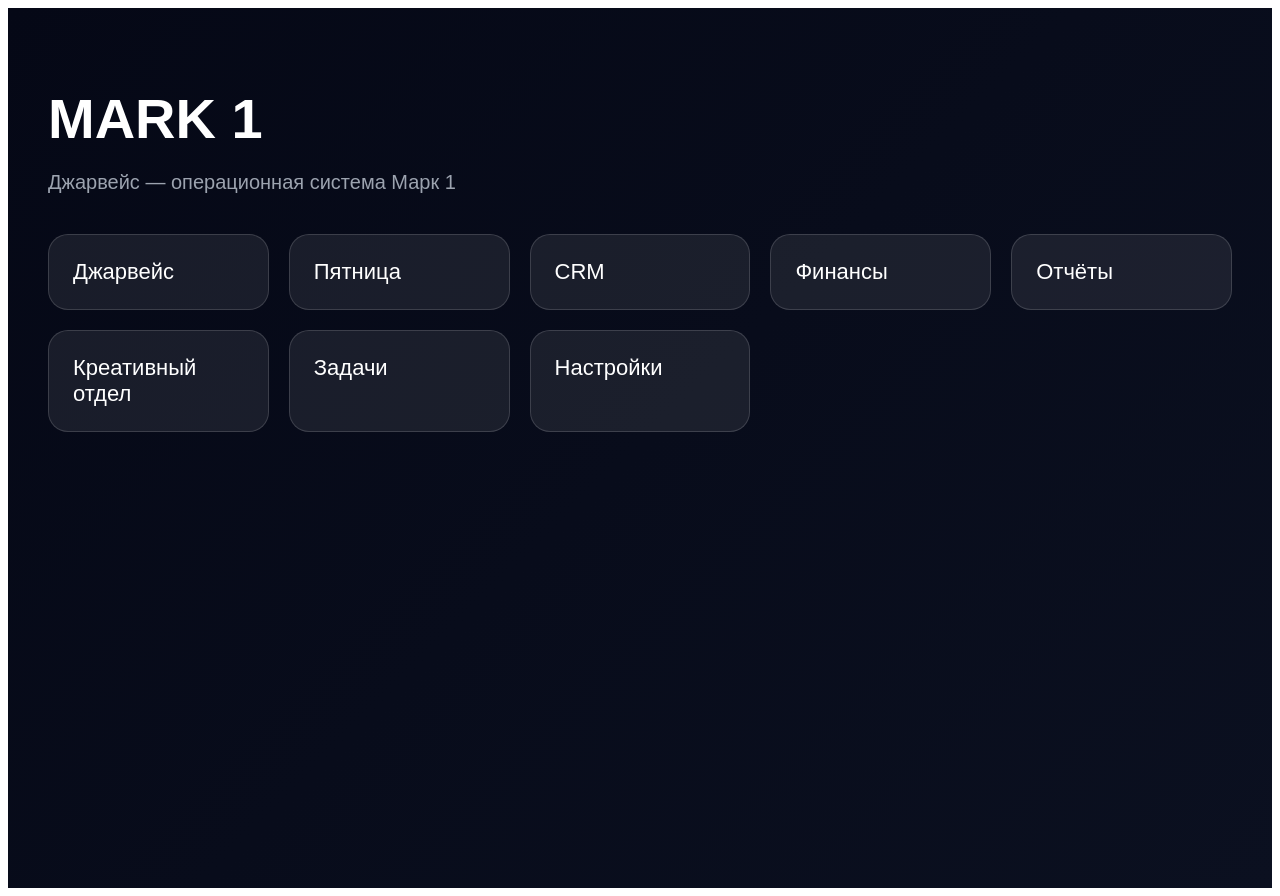
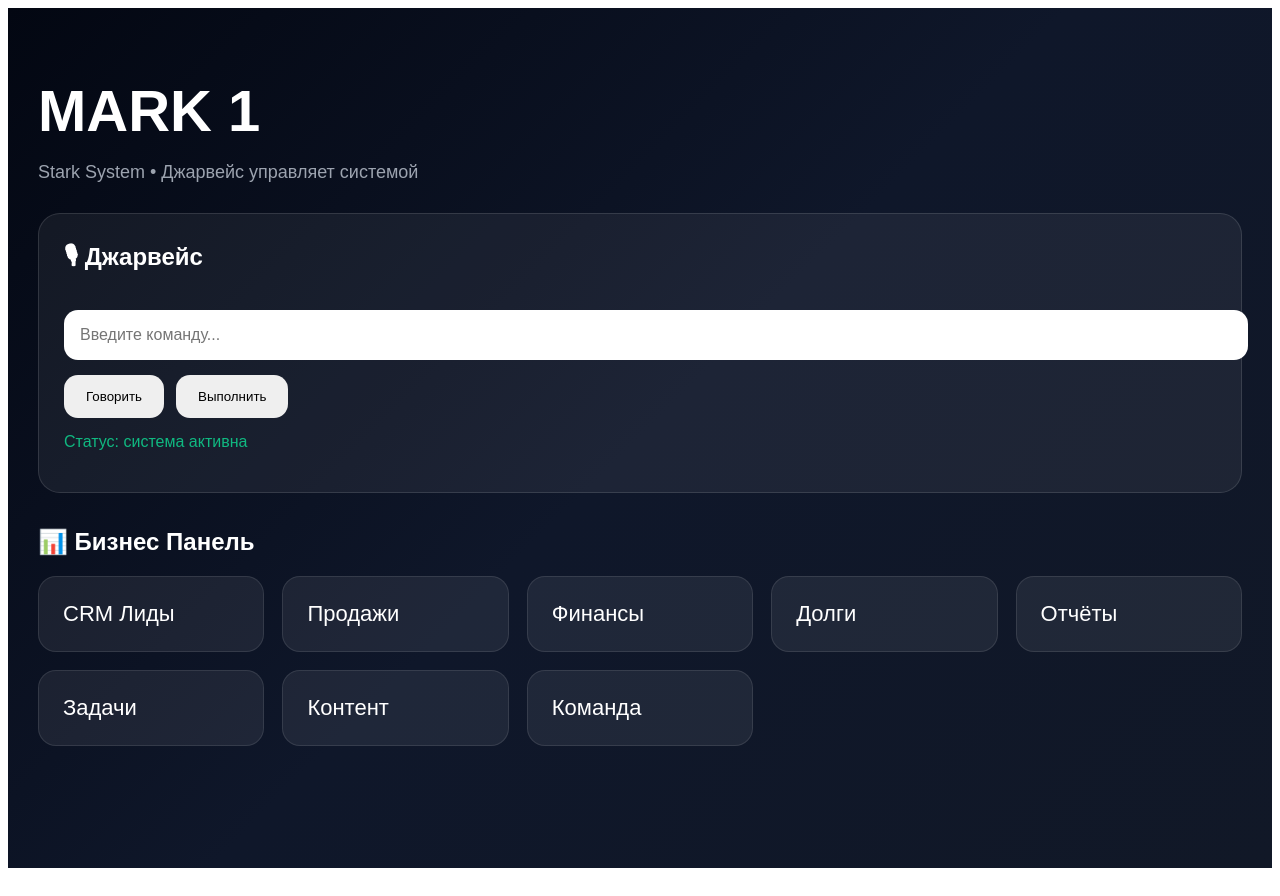
Before and after one commit to Icebaby080/mark-1, a Next.js app: page / in a window 1280 px wide. Built offline with nearby package versions, Linux system fonts and the light colour scheme.

Commit message:
Update index.js

```diff
--- a/pages/index.js
+++ b/pages/index.js
@@ -1,43 +1,104 @@
 export default function Home() {
+  const cards = [
+    "CRM Лиды",
+    "Продажи",
+    "Финансы",
+    "Долги",
+    "Отчёты",
+    "Задачи",
+    "Контент",
+    "Команда"
+  ];
+
   return (
-    <main style={{
+    <main
+      style={{
         minHeight: "100vh",
-      background: "linear-gradient(135deg, #050816, #0b1020)",
+        background: "linear-gradient(135deg,#030712,#0f172a,#111827)",
         color: "white",
         fontFamily: "Arial, sans-serif",
-      padding: "40px"
-    }}>
-      <h1 style={{ fontSize: "56px", marginBottom: "10px" }}>
-        MARK 1
-      </h1>
+        padding: "30px"
+      }}
+    >
+      <h1 style={{ fontSize: "58px", marginBottom: "5px" }}>MARK 1</h1>
 
-      <p style={{ fontSize: "20px", color: "#9ca3af" }}>
-        Джарвейс — операционная система Марк 1
+      <p style={{ color: "#9ca3af", fontSize: "18px" }}>
+        Stark System • Джарвейс управляет системой
       </p>
 
-      <section style={{
-        marginTop: "40px",
+      <section
+        style={{
+          marginTop: "30px",
+          padding: "25px",
+          borderRadius: "22px",
+          background: "rgba(255,255,255,0.06)",
+          border: "1px solid rgba(255,255,255,0.12)"
+        }}
+      >
+        <h2 style={{ marginTop: 0 }}>🎙 Джарвейс</h2>
+
+        <input
+          placeholder="Введите команду..."
+          style={{
+            width: "100%",
+            padding: "16px",
+            borderRadius: "14px",
+            border: "none",
+            marginTop: "10px",
+            fontSize: "16px"
+          }}
+        />
+
+        <div style={{ display: "flex", gap: "12px", marginTop: "15px" }}>
+          <button
+            style={{
+              padding: "14px 22px",
+              borderRadius: "14px",
+              border: "none",
+              cursor: "pointer"
+            }}
+          >
+            Говорить
+          </button>
+
+          <button
+            style={{
+              padding: "14px 22px",
+              borderRadius: "14px",
+              border: "none",
+              cursor: "pointer"
+            }}
+          >
+            Выполнить
+          </button>
+        </div>
+
+        <p style={{ color: "#10b981", marginTop: "15px" }}>
+          Статус: система активна
+        </p>
+      </section>
+
+      <h2 style={{ marginTop: "35px" }}>📊 Бизнес Панель</h2>
+
+      <section
+        style={{
           display: "grid",
-        gridTemplateColumns: "repeat(auto-fit, minmax(220px, 1fr))",
-        gap: "20px"
-      }}>
-        {[
-          "Джарвейс",
-          "Пятница",
-          "CRM",
-          "Финансы",
-          "Отчёты",
-          "Креативный отдел",
-          "Задачи",
-          "Настройки"
-        ].map((item) => (
-          <div key={item} style={{
-            background: "rgba(255,255,255,0.08)",
-            border: "1px solid rgba(255,255,255,0.15)",
-            borderRadius: "20px",
+          gridTemplateColumns: "repeat(auto-fit,minmax(220px,1fr))",
+          gap: "18px",
+          marginTop: "15px"
+        }}
+      >
+        {cards.map((item) => (
+          <div
+            key={item}
+            style={{
               padding: "24px",
+              borderRadius: "18px",
+              background: "rgba(255,255,255,0.07)",
+              border: "1px solid rgba(255,255,255,0.10)",
               fontSize: "22px"
-          }}>
+            }}
+          >
             {item}
           </div>
         ))}
```
Lines whose indentation alone changed are shown as unchanged.
